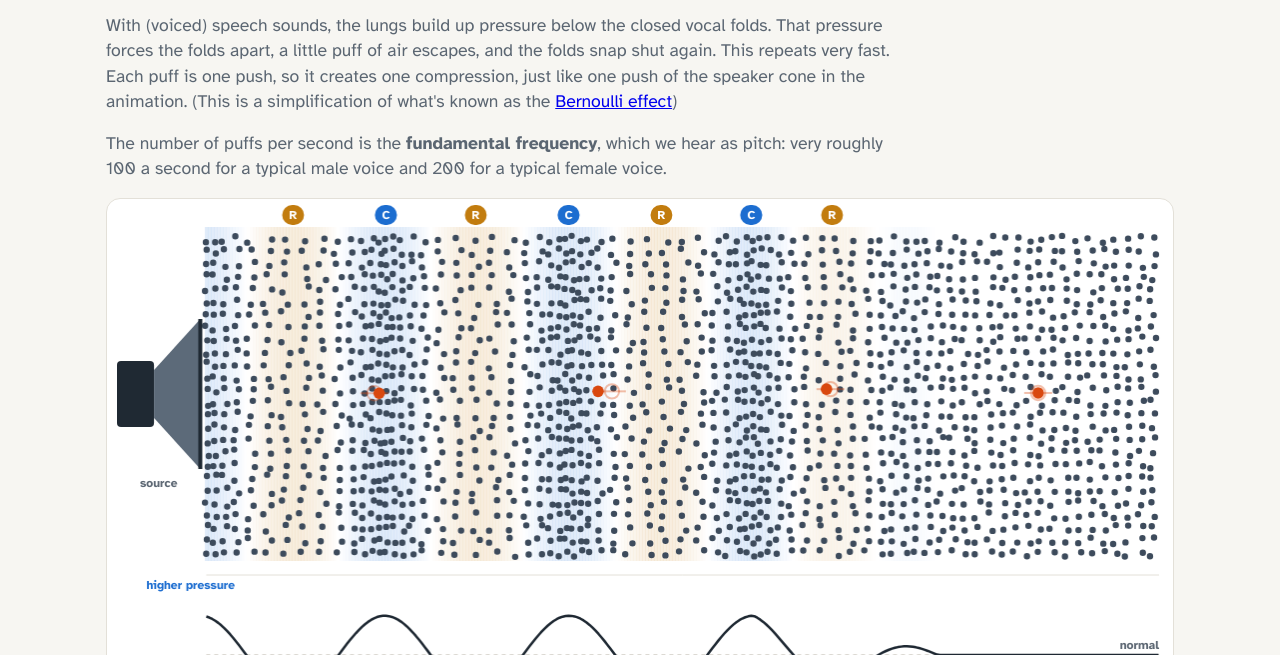
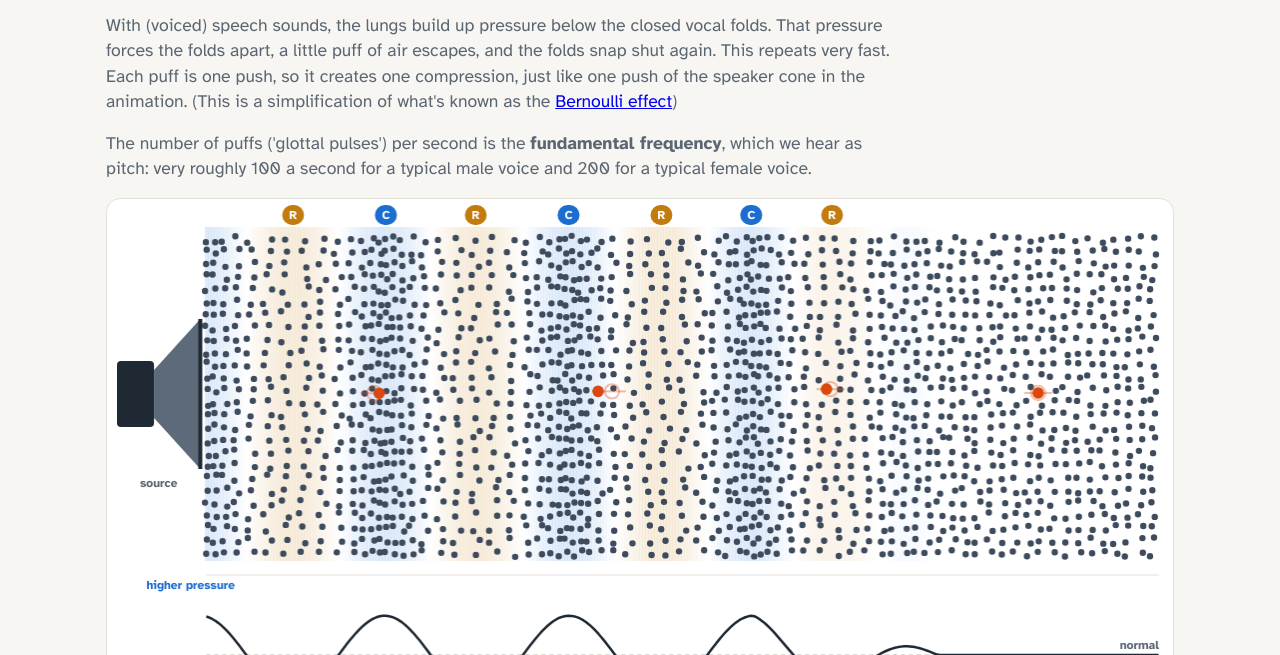
Before and after one commit to jasongraf1/tutorials, a plain HTML site: page how_sound_travels_through_air.html in a window 1280 px wide. Shown: the part 145-800 px from the top of the page. Drawn offline with Linux system fonts and the light colour scheme.

Commit message:
add 'glottal pulse'

```diff
--- a/how_sound_travels_through_air.html
+++ b/how_sound_travels_through_air.html
@@ -43,7 +43,7 @@
   <h1>How sound travels through air</h1>
   <p class="sub">A vibrating source pushes and pulls on the air particles next to it. What moves outwards is the <em>pattern</em> of squashed and spread-out air. This is energy being transferred from one particle to another, eventually reachin your ear. Note that each particle just moves back and forth around the same spot.</p>
   <p class="sub">With (voiced) speech sounds, the lungs build up pressure below the closed vocal folds. That pressure forces the folds apart, a little puff of air escapes, and the folds snap shut again. This repeats very fast. Each puff is one push, so it creates one compression, just like one push of the speaker cone in the animation. (This is a simplification of what's known as the <a href="https://www.voicescience.org/lexicon/bernoulli-effect/">Bernoulli effect</a>)</p>
-  <p class="sub">The number of puffs per second is the <strong>fundamental frequency</strong>, which we hear as pitch: very roughly 100 a second for a typical male voice and 200 for a typical female voice.</p>
+  <p class="sub">The number of puffs ('glottal pulses') per second is the <strong>fundamental frequency</strong>, which we hear as pitch: very roughly 100 a second for a typical male voice and 200 for a typical female voice.</p>
 
   <div class="stage" id="stage"><canvas id="c" aria-label="Animation of air particles carrying a sound wave from a loudspeaker"></canvas></div>
 
```
